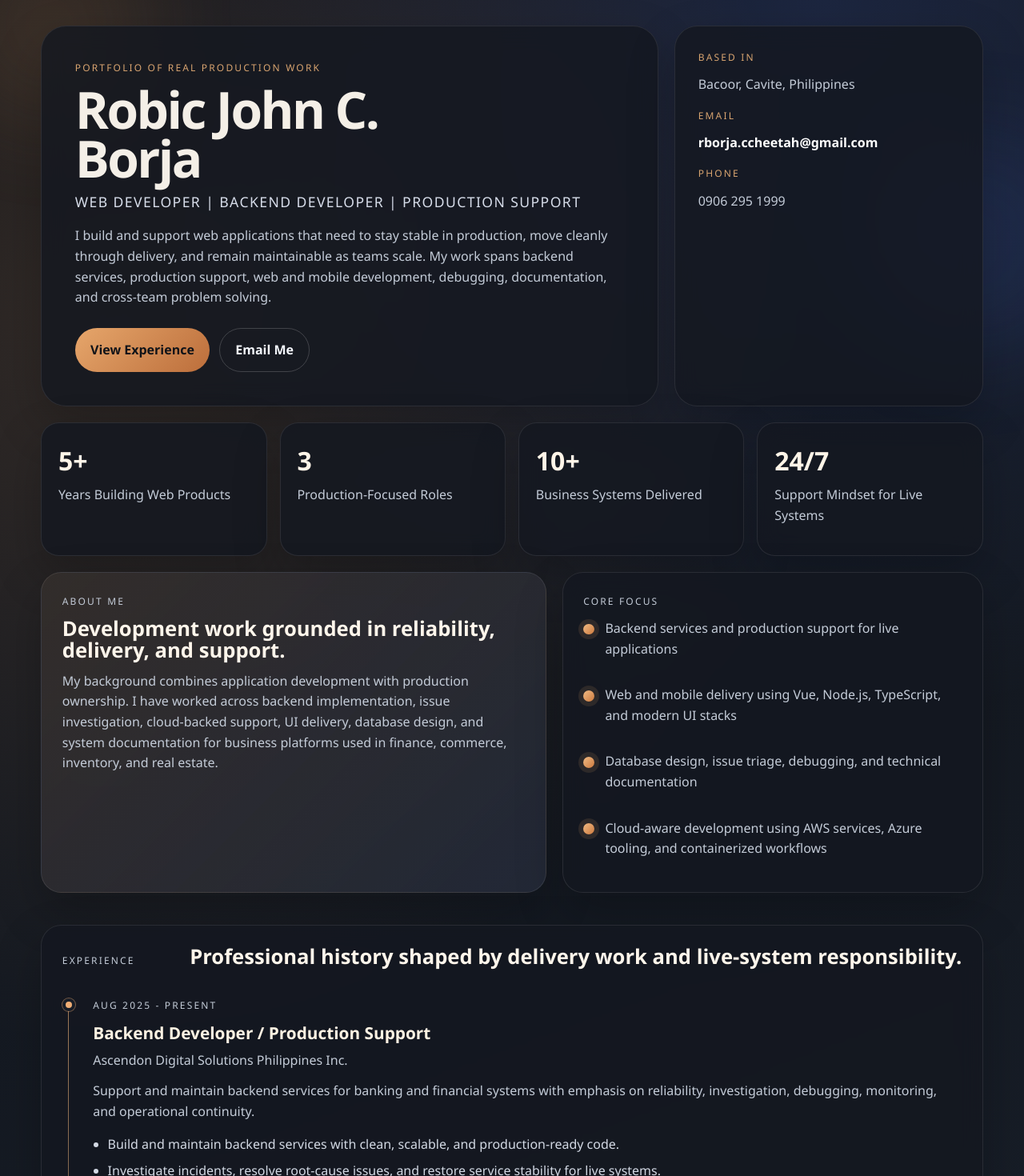
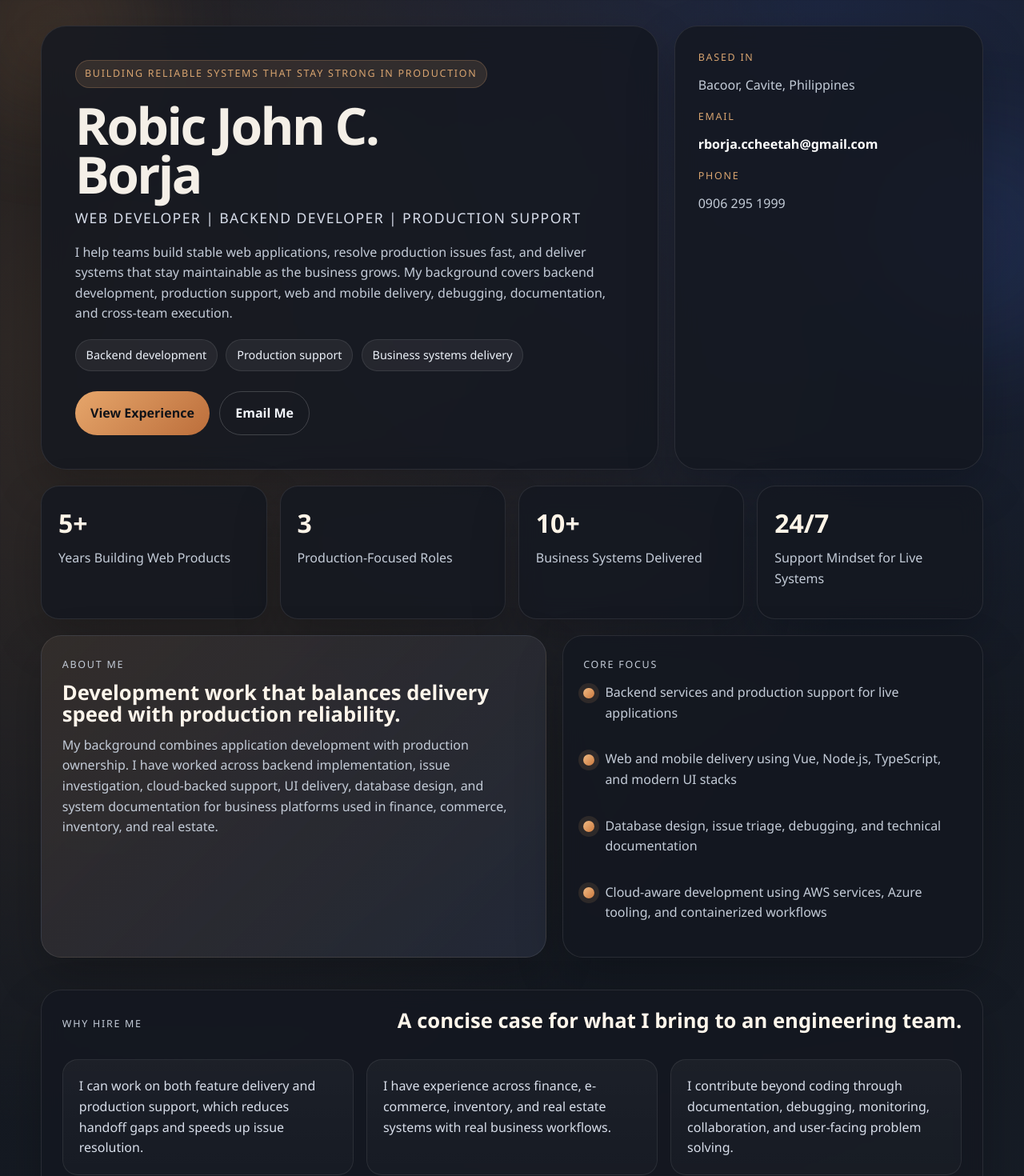
Before and after one commit to robic07/portfolio, a React (Vite) app: page / in a window 1280 px wide. Shown: the top 1470 px of the page at 80% size. Built offline with nearby package versions, Linux system fonts and the light colour scheme.

Commit message:
feat: sharpen portfolio hero messaging

```diff
--- a/src/App.jsx
+++ b/src/App.jsx
@@ -5,7 +5,7 @@ const profile = {
   email: 'rborja.ccheetah@gmail.com',
   phone: '0906 295 1999',
   summary:
-    'I build and support web applications that need to stay stable in production, move cleanly through delivery, and remain maintainable as teams scale. My work spans backend services, production support, web and mobile development, debugging, documentation, and cross-team problem solving.',
+    'I help teams build stable web applications, resolve production issues fast, and deliver systems that stay maintainable as the business grows. My background covers backend development, production support, web and mobile delivery, debugging, documentation, and cross-team execution.',
 };
 
 const metrics = [
@@ -20,6 +20,12 @@ const strengths = [
   'Web and mobile delivery using Vue, Node.js, TypeScript, and modern UI stacks',
   'Database design, issue triage, debugging, and technical documentation',
   'Cloud-aware development using AWS services, Azure tooling, and containerized workflows',
+];
+
+const reasons = [
+  'I can work on both feature delivery and production support, which reduces handoff gaps and speeds up issue resolution.',
+  'I have experience across finance, e-commerce, inventory, and real estate systems with real business workflows.',
+  'I contribute beyond coding through documentation, debugging, monitoring, collaboration, and user-facing problem solving.',
 ];
 
 const experience = [
@@ -132,10 +138,16 @@ export default function App() {
       <main className="page">
         <section className="hero-panel">
           <div className="hero-copy">
-            <p className="eyebrow">Portfolio of real production work</p>
+            <p className="eyebrow">Building reliable systems that stay strong in production</p>
             <h1>{profile.name}</h1>
             <p className="hero-title">{profile.title}</p>
             <p className="hero-description">{profile.summary}</p>
+
+            <div className="hero-proof">
+              <span>Backend development</span>
+              <span>Production support</span>
+              <span>Business systems delivery</span>
+            </div>
 
             <div className="cta-group">
               <a className="button" href="#experience">View Experience</a>
@@ -165,7 +177,7 @@ export default function App() {
         <section className="feature-layout">
           <article className="section section-strong">
             <p className="section-tag">About Me</p>
-            <h2>Development work grounded in reliability, delivery, and support.</h2>
+            <h2>Development work that balances delivery speed with production reliability.</h2>
             <p>
               My background combines application development with production ownership. I have worked across
               backend implementation, issue investigation, cloud-backed support, UI delivery, database design,
@@ -184,6 +196,21 @@ export default function App() {
               ))}
             </div>
           </article>
+        </section>
+
+        <section className="section">
+          <div className="section-heading">
+            <p className="section-tag">Why Hire Me</p>
+            <h2>A concise case for what I bring to an engineering team.</h2>
+          </div>
+
+          <div className="reason-grid">
+            {reasons.map((item) => (
+              <article key={item} className="reason-card">
+                <p>{item}</p>
+              </article>
+            ))}
+          </div>
         </section>
 
         <section className="section" id="experience">
--- a/src/styles.css
+++ b/src/styles.css
@@ -102,8 +102,8 @@ a {
 .profile-label,
 .timeline-date {
   text-transform: uppercase;
-  letter-spacing: 0.18em;
-  font-size: 0.75rem;
+  letter-spacing: 0.14em;
+  font-size: 0.78rem;
 }
 
 .eyebrow,
@@ -148,6 +148,15 @@ h3 {
   margin-bottom: 1rem;
 }
 
+.eyebrow {
+  display: inline-flex;
+  margin-bottom: 1rem;
+  padding: 0.42rem 0.7rem;
+  border-radius: 999px;
+  background: rgba(216, 164, 112, 0.14);
+  border: 1px solid rgba(216, 164, 112, 0.24);
+}
+
 .hero-description,
 .section p,
 .timeline-summary,
@@ -166,6 +175,22 @@ h3 {
   display: flex;
   flex-wrap: wrap;
   gap: 0.75rem;
+}
+
+.hero-proof {
+  display: flex;
+  flex-wrap: wrap;
+  gap: 0.65rem;
+  margin-top: 1.2rem;
+}
+
+.hero-proof span {
+  padding: 0.45rem 0.8rem;
+  border-radius: 999px;
+  background: rgba(255, 255, 255, 0.06);
+  border: 1px solid rgba(255, 255, 255, 0.09);
+  color: #edf2fa;
+  font-size: 0.9rem;
 }
 
 .cta-group {
@@ -244,6 +269,24 @@ h3 {
 .strength-list {
   display: grid;
   gap: 1rem;
+}
+
+.reason-grid {
+  display: grid;
+  grid-template-columns: repeat(3, minmax(0, 1fr));
+  gap: 1rem;
+}
+
+.reason-card {
+  padding: 1.25rem;
+  border-radius: 1.2rem;
+  background: linear-gradient(180deg, rgba(255, 255, 255, 0.04), rgba(255, 255, 255, 0.02));
+  border: 1px solid rgba(255, 255, 255, 0.08);
+}
+
+.reason-card p {
+  margin: 0;
+  color: #d8deea;
 }
 
 .strength-item {
@@ -390,7 +433,8 @@ h3 {
   .feature-layout,
   .contact-panel,
   .skill-layout,
-  .project-grid {
+  .project-grid,
+  .reason-grid {
     grid-template-columns: 1fr;
   }
 
```
Also changed, not shown: 5 other files (tests, documents, lock files or other folders).
